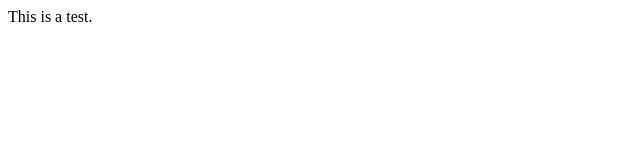
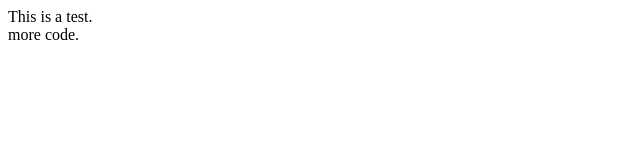
Before and after one commit to janevin/git.test, a plain HTML site: page index.html in a window 1280 px wide. Shown: the full height of the page, 0-640 px from the left. Drawn offline with Linux system fonts and the light colour scheme.

Commit message:
more changes to index

```diff
--- a/index.html
+++ b/index.html
@@ -1,5 +1,9 @@
 <html>
 <body>
 This is a test.
+
+<br/>
+
+more code.
 </body>
 </html>
```
